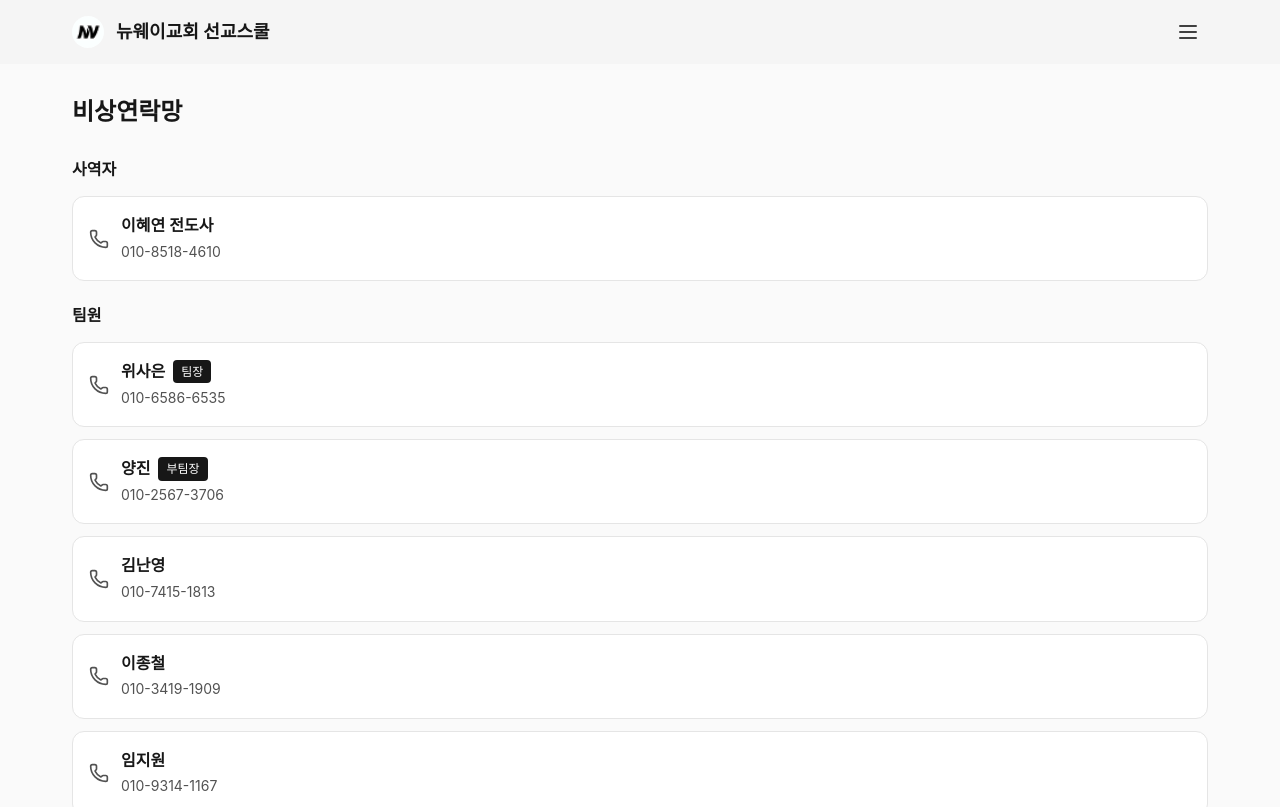
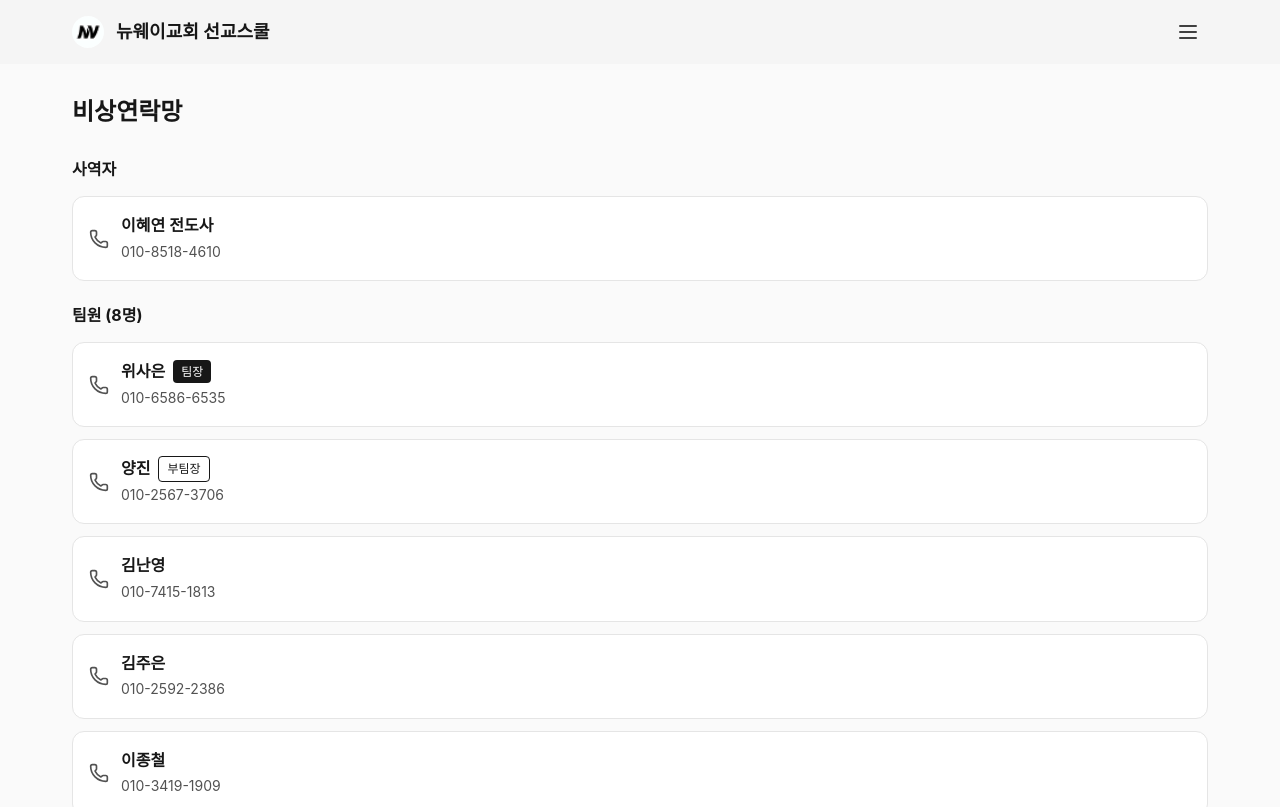
Before and after one commit to yjineey/newway-mission, a React (Vite) app: page /newway-mission/contact in a window 1280 px wide. Shown: the top 807 px of the page. Built offline with nearby package versions, Linux system fonts and the light colour scheme; no server answers; a web font is replaced by a local one.

Commit message:
feat: 비상연락망 페이지 개선
- 부팀장 배지 스타일 변경 (테두리만, 배경색 제거)
- 팀장/부팀장 먼저, 나머지 가나다순 정렬
- 요르단 팀에 김주은 추가 (010-2592-2386)
- 팀원 제목에 인원 수 표시

```diff
--- a/src/pages/Contact.jsx
+++ b/src/pages/Contact.jsx
@@ -28,6 +28,7 @@ function Contact() {
         { name: '위사은', phone: '010-6586-6535', isLeader: true },
         { name: '양진', phone: '010-2567-3706', isSubLeader: true },
         { name: '김난영', phone: '010-7415-1813' },
+        { name: '김주은', phone: '010-2592-2386' },
         { name: '이종철', phone: '010-3419-1909' },
         { name: '임지원', phone: '010-9314-1167' },
         { name: '진민하', phone: '010-8640-3555' },
@@ -36,10 +37,20 @@ function Contact() {
     },
   };
 
-  const currentMembers =
+  // 팀장/부팀장 먼저, 나머지는 가나다순 정렬
+  const sortMembers = (members) => {
+    const leaders = members.filter(m => m.isLeader || m.isSubLeader);
+    const others = members.filter(m => !m.isLeader && !m.isSubLeader);
+    const sortedOthers = others.sort((a, b) => a.name.localeCompare(b.name, 'ko'));
+    return [...leaders, ...sortedOthers];
+  };
+
+  const allMembers =
     selectedTeam === 'egypt'
       ? contactData.egypt.members
       : contactData.jordan.members;
+
+  const currentMembers = sortMembers(allMembers);
 
   return (
     <PageLayout title="비상연락망" showTeamTabs={true}>
@@ -75,7 +86,7 @@ function Contact() {
         {/* 팀원 */}
         <div className="space-y-4">
           <h2 className="text-base font-bold text-gray-900 dark:text-white mb-4">
-            팀원
+            팀원 ({currentMembers.length}명)
           </h2>
           <div className="space-y-3">
             {currentMembers.map((member, index) => (
@@ -95,7 +106,7 @@ function Contact() {
                       </span>
                     )}
                     {member.isSubLeader && (
-                      <span className="px-2 py-0.5 bg-gray-900 dark:bg-white text-white dark:text-gray-900 text-xs font-medium rounded">
+                      <span className="px-2 py-0.5 border border-gray-900 dark:border-white text-gray-900 dark:text-white bg-transparent text-xs font-medium rounded">
                         부팀장
                       </span>
                     )}
```
